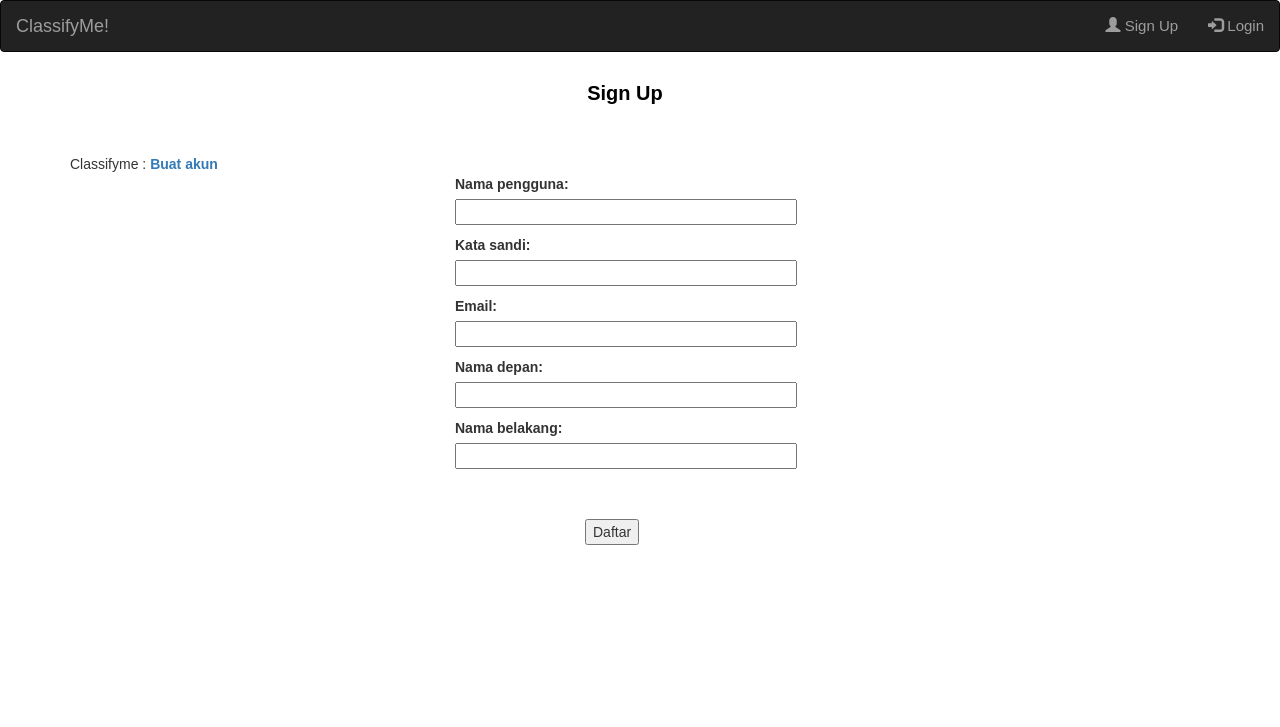
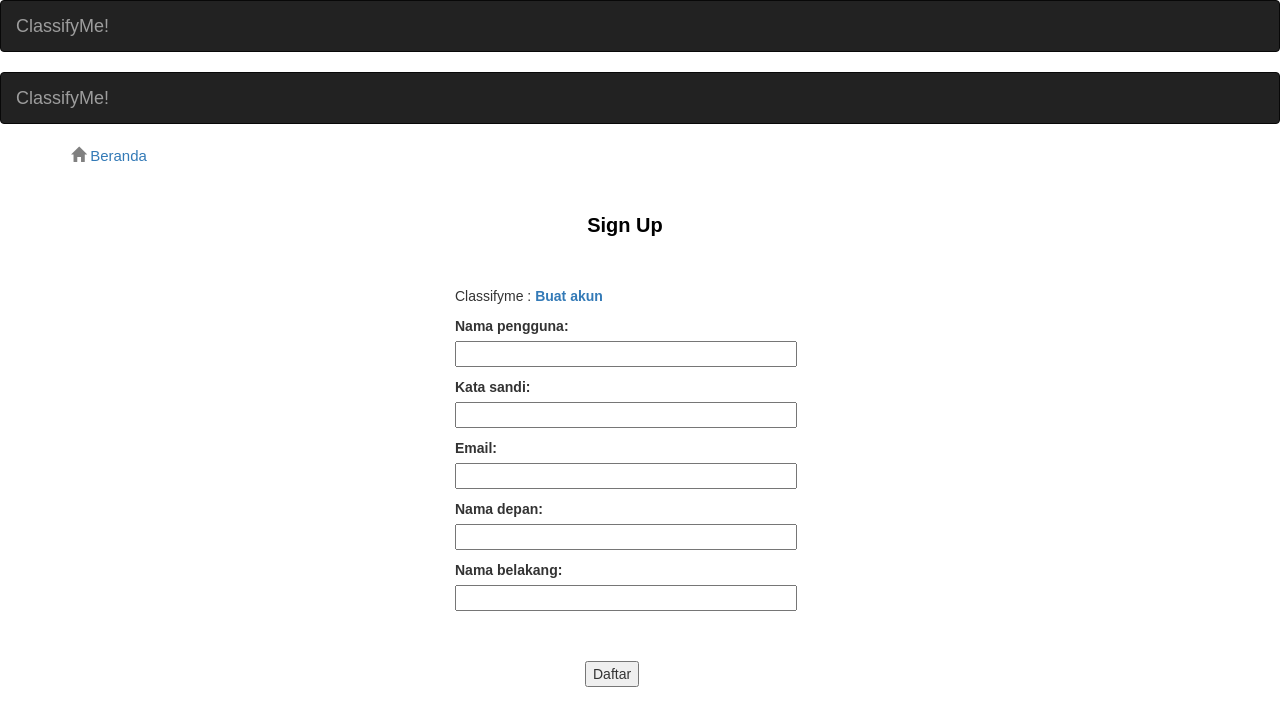
Before and after one commit to adindaop/classifyme, a Django app: page /classifyme/register/ in a window 1280 px wide. Shown: the top 727 px of the page. Run offline with Django 3.2, Linux system fonts and the light colour scheme; some libraries are stand-ins or nearby versions.

Commit message:
authentification for public user

```diff
--- a/classifyme/models.py
+++ b/classifyme/models.py
@@ -1,7 +1,7 @@
 from django.db import models
 
 class Akun(models.Model):
-    nama_pengguna = models.CharField(max_length=10)
+    nama_pengguna = models.CharField(max_length=20)
     kata_sandi = models.CharField(max_length=8)
     email = models.EmailField(max_length=30)
     nama_depan = models.CharField(max_length=10)
--- a/templates/classifyme/base.html
+++ b/templates/classifyme/base.html
@@ -13,20 +13,19 @@
   </head>
 
   <body>
+
     <nav class="navbar navbar-inverse">
       <div class="container-fluid">
         <div class="navbar-header">
           <a class="navbar-brand" href="#">ClassifyMe!</a>
         </div>
-        <ul class="nav navbar-nav navbar-right">
-          <li><a href="{% url 'classifyme:register' %}"><span class="glyphicon glyphicon-user"></span> Sign Up</a></li>
-          <li><a href="{% url 'classifyme:login' %}"><span class="glyphicon glyphicon-log-in"></span> Login</a></li>
+        {% if user.is_authenticated %}
+        <ul class="nav navbar-nav navbar-right" id="demo">
+          <p style="font-size: 17px; padding: 10px">Halo, {{request.user.username}}</p>
         </ul>
+        {% endif %}
       </div>
     </nav>
-    <!-- <div class="header">
-      <h1>ClassifyMe!</h1>
-    </div> -->
 
     {% block content %}
     {% endblock %}
--- a/templates/classifyme/hasil.html
+++ b/templates/classifyme/hasil.html
@@ -1,5 +1,6 @@
 {% extends 'classifyme/base.html' %}
 {% block content %}
+
 <div class="content container">
   <div class="row">
     <div class="col-md-12">
--- a/templates/classifyme/klasifikasi.html
+++ b/templates/classifyme/klasifikasi.html
@@ -1,5 +1,6 @@
 {% extends 'classifyme/base.html' %}
 {% block content %}
+
 <div class="content container">
   <div class="row">
     <div class="col-md-12">
--- a/templates/classifyme/register.html
+++ b/templates/classifyme/register.html
@@ -1,19 +1,32 @@
 {% extends 'classifyme/base.html' %}
 {% block content %}
+
+<nav class="navbar navbar-inverse">
+  <div class="container-fluid">
+    <div class="navbar-header">
+      <a class="navbar-brand" href="#">ClassifyMe!</a>
+    </div>
+  </div>
+</nav>
 
 <div class="content container">
   <div class="row">
     <div class="col-md-12">
+
+      <div class="navbar">
+        <i class="glyphicon glyphicon-home"></i>
+        <a href="{% url 'classifyme:home' %}">Beranda</a>
+      </div>
 
       <h4 style="text-align: center"><strong>Sign Up</strong></h4>
       <br>
       <br>
       {% if registered %}
       <div style="text-align: center">
-        Classifyme : <strong>Terima kasih sudah mendaftar!</strong>
+        Classifyme : <strong>Terima kasih sudah mendaftar!</strong><br>
         <p><a href="{% url 'classifyme:home' %}">Kembali ke Halaman Klasifikasi</a></p><br>
         {% else %}
-        Classifyme : <a href="{% url 'classifyme:register' %}"><strong>Buat akun</strong></a>
+        <p style="margin-left: 385px">Classifyme : <a href="{% url 'classifyme:register' %}"><strong>Buat akun</strong></a></p>
       </div>
       <form method="POST" class="buku-form1">{% csrf_token %}
         {{ akun.as_p }}
--- a/templates/classifyme/textmining.html
+++ b/templates/classifyme/textmining.html
@@ -1,5 +1,6 @@
 {% extends 'classifyme/base.html' %}
 {% block content %}
+
 <div class="content container">
   <div class="row">
     <div class="col-md-12">
```
Also changed, not shown: templates/classifyme/home.html (+18 -0 lines), templates/classifyme/input.html (+26 -3 lines), templates/classifyme/login.html (+14 -1 lines), db.sqlite3.
